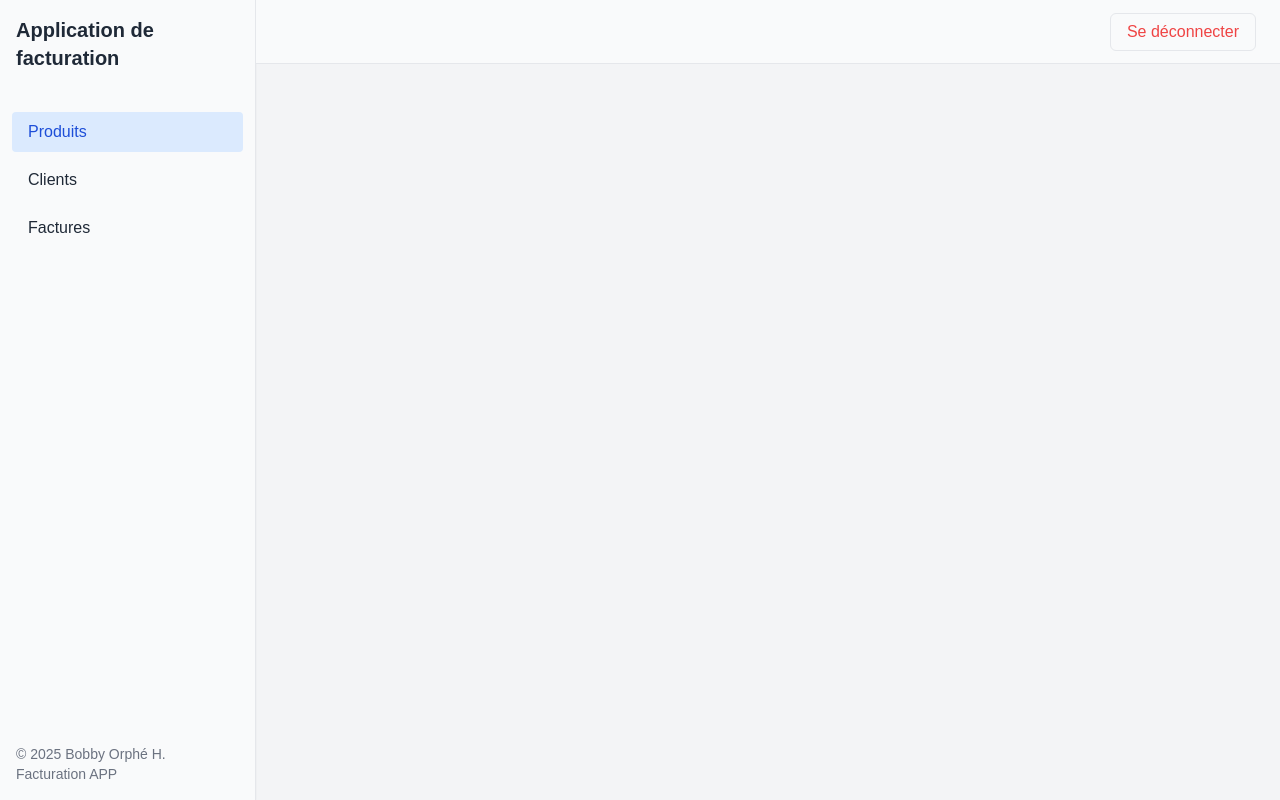
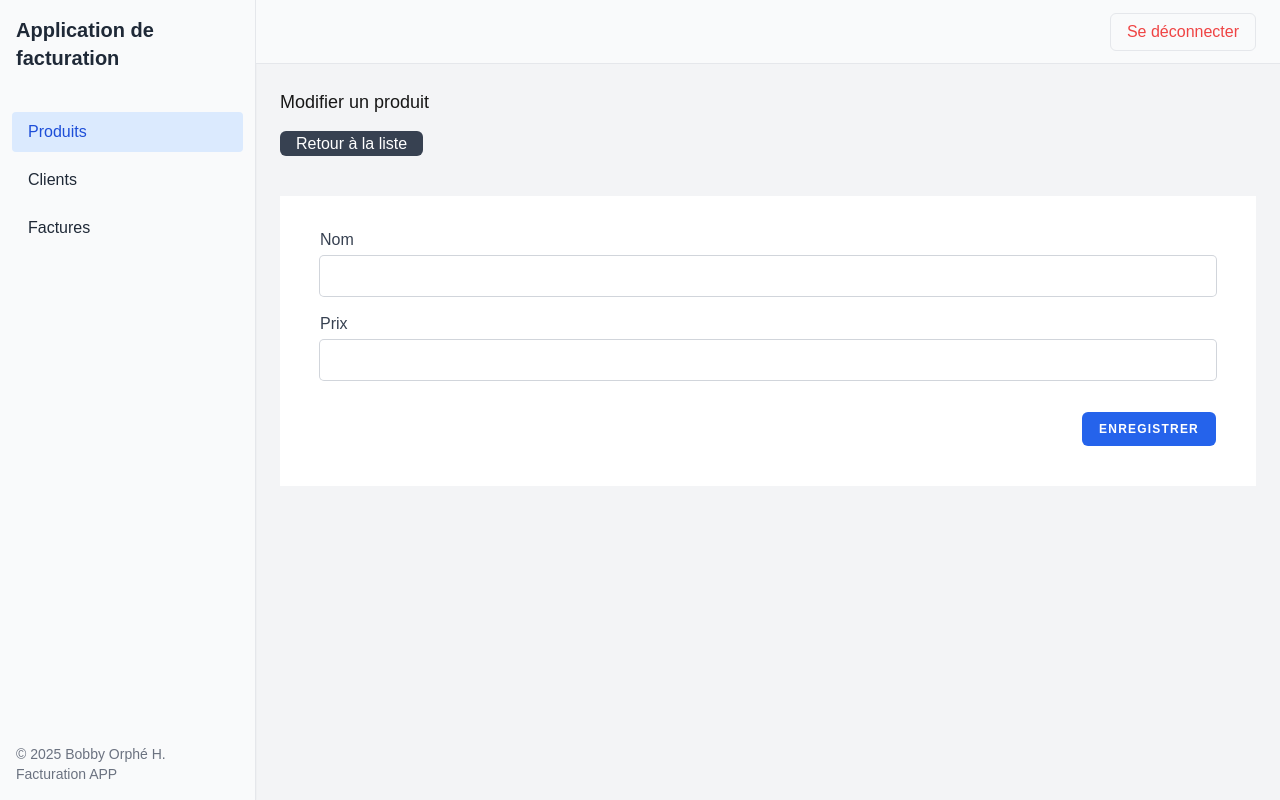
Before and after one commit to Orphe-H/wm-facturation-frontend, a Next.js app: page /admin/products/1/edit in a window 1280 px wide. Built offline with nearby package versions, Linux system fonts and the light colour scheme.

Commit message:
feat: ceate apge edit and link to tis page

```diff
--- a/src/app/admin/products/[id]/edit/page.tsx
+++ b/src/app/admin/products/[id]/edit/page.tsx
@@ -1,3 +1,90 @@
+"use client";
+
+import Link from "next/link";
+
 export default function EditProductPage() {
-	return <div></div>;
+	return (
+		<div>
+			<h2 className="font-medium text-lg">Modifier un produit</h2>
+
+			<div className="mt-4">
+				<Link
+					className="px-4 py-1 rounded-md bg-gray-700 hover:bg-gray-800 text-white"
+					href="/admin/products"
+				>
+					Retour à la liste
+				</Link>
+			</div>
+
+			<div className="mt-10 flex justify-center">
+				<div className="max-w-5xl w-full bg-white">
+					<div className="px-10 pt-8 pb-10">
+						<form action="">
+							<div>
+								<label
+									htmlFor="name"
+									className="block font-medium text-gray-700"
+								>
+									Nom
+								</label>
+								<input
+									type="text"
+									required
+									name="name"
+									// value={product.name}
+									// onChange={handleChange}
+									className="w-full mt-1 py-2 px-2.5 bg-transparent ring-1 ring-gray-300 border-0 rounded focus:outline-none focus:ring-1 focus:ring-blue-500 hover:ring-blue-500"
+								/>
+							</div>
+
+							<div className="mt-4">
+								<label
+									htmlFor="price"
+									className="block font-medium text-gray-700"
+								>
+									Prix
+								</label>
+								<input
+									type="number"
+									min={1}
+									required
+									name="price"
+									// value={product.price}
+									// onChange={handleChange}
+									className="w-full mt-1 py-2 px-2.5 bg-transparent ring-1 ring-gray-300 border-0 rounded focus:outline-none focus:ring-1 focus:ring-blue-500 hover:ring-blue-500"
+								/>
+							</div>
+
+							{/* {(Array.isArray(errors) ? errors : [errors])
+								.length > 0 && (
+								<div className="mt-4 text-red-500 space-y-2">
+									{(Array.isArray(errors)
+										? errors
+										: [errors]
+									).map((error, index) => (
+										<p key={index} className="text-sm">
+											{error}
+										</p>
+									))}
+								</div>
+							)} */}
+
+							<div className="mt-8 flex justify-end">
+								<button
+									type="submit"
+									// disabled={pending}
+									className="justify-center inline-flex items-center px-4 py-2 uppercase tracking-widest text-xs font-semibold rounded-md bg-blue-600 border border-transparent text-white hover:bg-blue-500 focus:bg-blue-500 active:bg-blue-500 focus:outline-none focus:ring-2 focus:ring-blue-500 focus:ring-offset-2 transition ease-in-out duration-150"
+								>
+									Enregistrer
+									{/* {pending
+										? "Enregistrement..."
+										: "Enregistrer"} */}
+								</button>
+							</div>
+						</form>
+					</div>
+				</div>
+			</div>
+		</div>
+	);
 }
--- a/src/app/admin/products/page.tsx
+++ b/src/app/admin/products/page.tsx
@@ -86,14 +86,12 @@ export default function ProductsPage() {
 								</td>
 								<td className="pr-3">{product.price} FCFA</td>
 								<td className="pr-3">
-									<button
-										className="text-blue-500 mr-2"
-										onClick={() =>
-											alert("Éditer le produit")
-										}
+									<Link
+										className="text-blue-500 mr-3"
+										href={`/admin/products/${product.id}/edit`}
 									>
 										Modifier
-									</button>
+									</Link>
 									<button
 										className="text-red-500"
 										onClick={() => handleDelete(product.id)}
```
